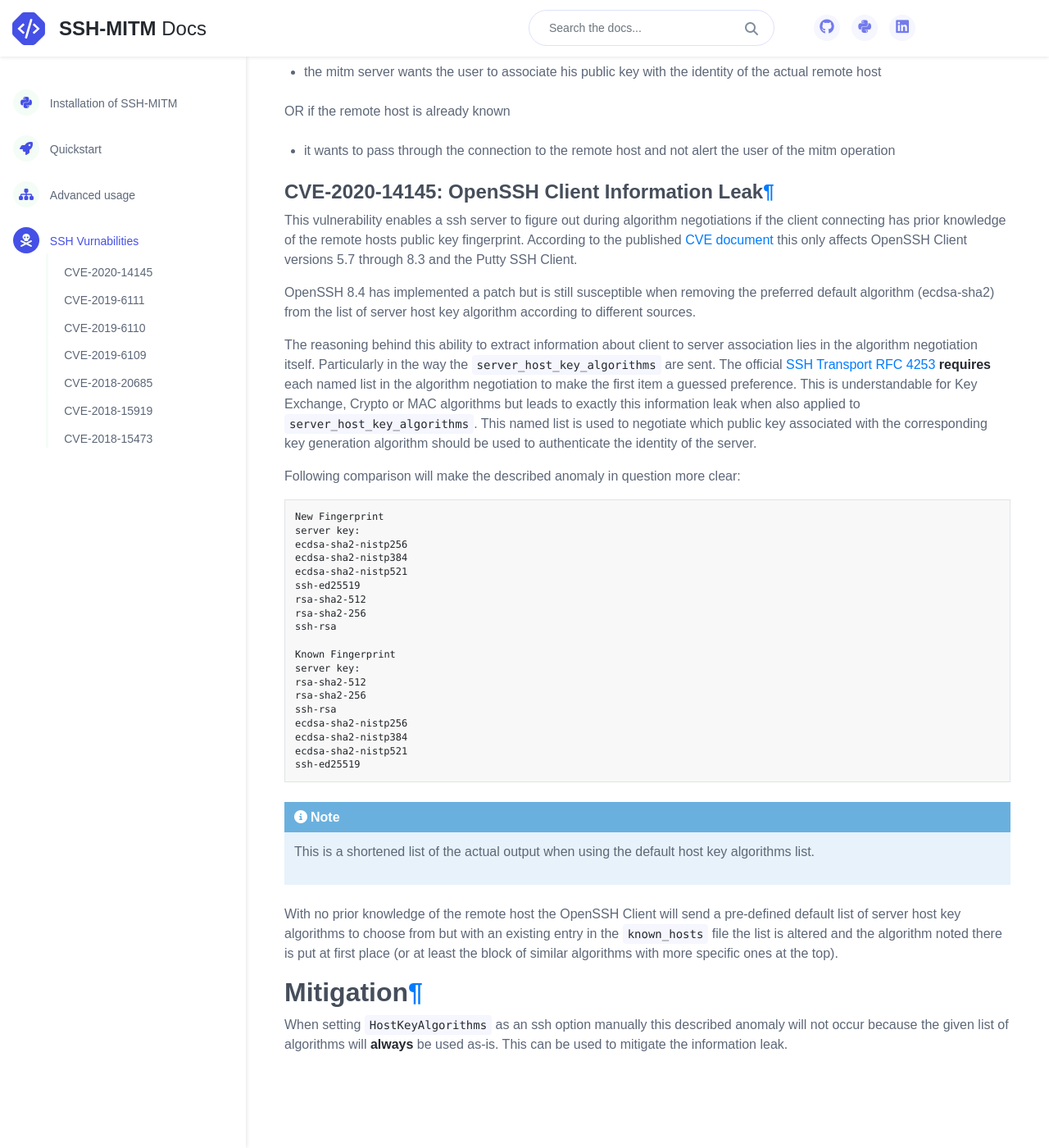
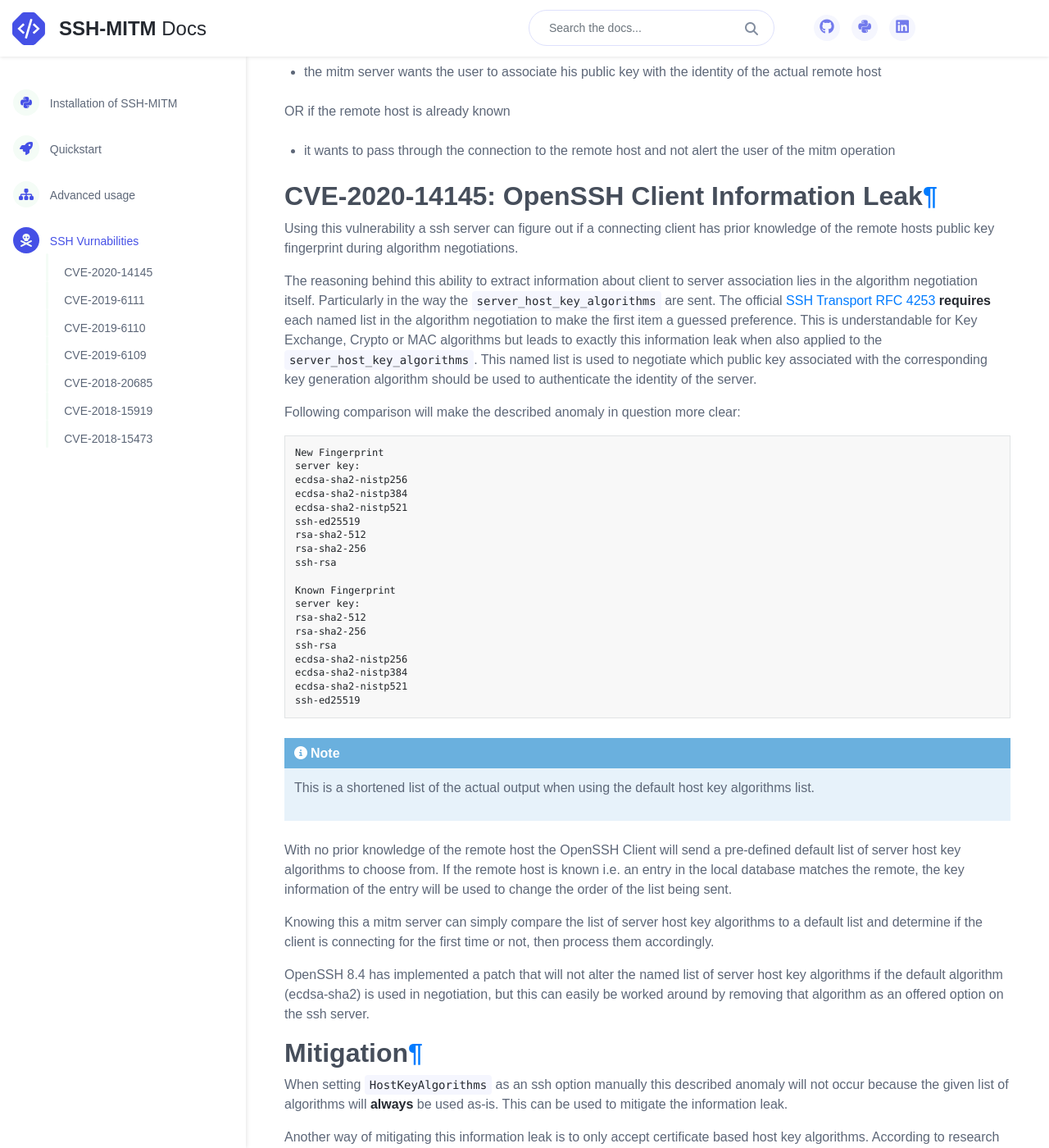
Before and after one commit to ssh-mitm/ssh-mitm, a Sphinx documentation site: the page built from doc/CVE-2020-14145.rst, in a window 1280 px wide and 1400 px high, scrolled down 1006 px. Shown: the whole window at 82% size. Built offline with Sphinx 7.4.7, drawn with Linux system fonts in a browser that asks for light colours; nearby versions of some CDN libraries; some of the changed text lies outside the part shown.

Commit message:
CVE-14145 final touches

```diff
--- a/doc/CVE-2020-14145.rst
+++ b/doc/CVE-2020-14145.rst
@@ -41,16 +41,17 @@ CVE-2020-14145
 Description
 -----------
 
-A vulnerability in OpenSSH <= 8.3 allows a man in the middle attack to determine, if a client has already
-acceped to server fingerprint of the remote host or not.
+A vulnerability in OpenSSH <= 8.3 allows a man in the middle attack to determine, if a client already has
+prior knowledge of the remote hosts fingerprint.
 
-With this knowledge it is possible to ignore  clients, which will show an error message during an man in the middle attack,
-while new clients can be intercepted without errors.
+Using this information leak it is possible to ignore clients, which will show an error message during an man in the middle attack,
+while new clients can be intercepted without alerting them of the man in the middle attack.
 
 
 SSH Host Keys
 """""""""""""
-According to RFC-4251, SSH clients keep track of trusted servers by verifying a fingerprint with the user, storing
+According to `RFC-4251 <https://tools.ietf.org/html/rfc4251>`_,
+SSH clients keep track of trusted servers by verifying a fingerprint with the user, storing
 identity and public key material in the ``known_hosts`` file (or any other decentralized local database)
 when connecting for the first time.
 
@@ -74,22 +75,17 @@ OR if the remote host is already known
 
 
 CVE-2020-14145: OpenSSH Client Information Leak
-"""""""""""""""""""""""""""""""""""""""""""""""
+------------------------------------------------
 
-This vulnerability enables a ssh server to figure out during algorithm negotiations if the client
-connecting has prior knowledge of the remote hosts public key fingerprint. According to the published
-`CVE document <https://cve.mitre.org/cgi-bin/cvename.cgi?name=CVE-2020-14145>`_ this only affects OpenSSH
-Client versions 5.7 through 8.3 and the Putty SSH Client.
-
-OpenSSH 8.4 has implemented a patch but is still susceptible when removing the preferred default algorithm (ecdsa-sha2)
-from the list of server host key algorithm according to different sources.
+Using this vulnerability a ssh server can figure out if a connecting client has prior knowledge
+of the remote hosts public key fingerprint during algorithm negotiations.
 
 The reasoning behind this ability to extract information about client to server association lies in the
 algorithm negotiation itself. Particularly in the way the ``server_host_key_algorithms`` are sent.
 The official `SSH Transport RFC 4253 <https://tools.ietf.org/html/rfc4253#section-7>`_ **requires**
 each named list in the algorithm negotiation to make the first item a guessed preference.
 This is understandable for Key Exchange, Crypto or MAC algorithms but leads
-to exactly this information leak when also applied to ``server_host_key_algorithms``. This named list is used
+to exactly this information leak when also applied to the ``server_host_key_algorithms``. This named list is used
 to negotiate which public key associated with the corresponding key generation algorithm should be used
 to authenticate the identity of the server.
 
@@ -144,10 +140,16 @@ Following comparison will make the described anomaly in question more clear:
     This is a shortened list of the actual output when using the default host key algorithms list.
 
 With no prior knowledge of the remote host
-the OpenSSH Client will send a pre-defined default list of server host key algorithms to choose from but
-with an existing entry in the ``known_hosts`` file the list is altered and the algorithm noted there is put at first
-place (or at least the block of similar algorithms with more specific ones at the top).
+the OpenSSH Client will send a pre-defined default list of server host key algorithms to choose from.
+If the remote host is known i.e. an entry in the local database matches the remote,
+the key information of the entry will be used to change the order of the list being sent.
 
+Knowing this a mitm server can simply compare the list of server host key algorithms to a default list
+and determine if the client is connecting for the first time or not, then process them accordingly.
+
+OpenSSH 8.4 has implemented a patch that will not alter the named list of server host key algorithms
+if the default algorithm (ecdsa-sha2) is used in negotiation, but this can easily be worked around
+by removing that algorithm as an offered option on the ssh server.
 
 Mitigation
 ----------
@@ -155,3 +157,7 @@ Mitigation
 When setting ``HostKeyAlgorithms`` as an ssh option manually this described anomaly will not occur
 because the given list of algorithms will **always** be used as-is. This can be used to mitigate the
 information leak.
+
+Another way of mitigating this information leak is to only accept certificate based host key algorithms.
+According to research done by the `FZI <https://www.fzi.de/fileadmin/user_upload/2020-12-02-FSA-2020-2v1.1.pdf>`_
+this will not alter the order of the server host key algorithms and therefore the information leak.
```
